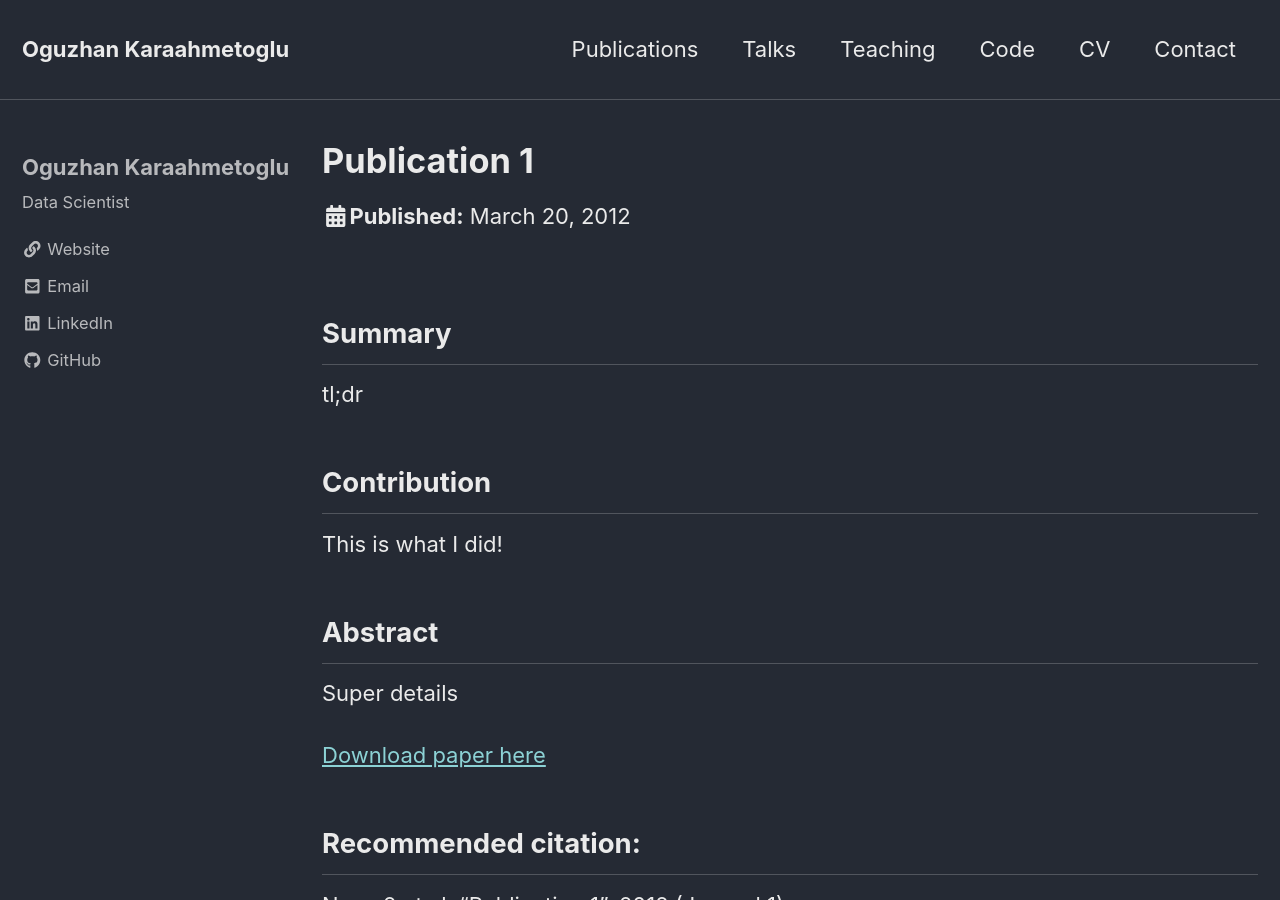
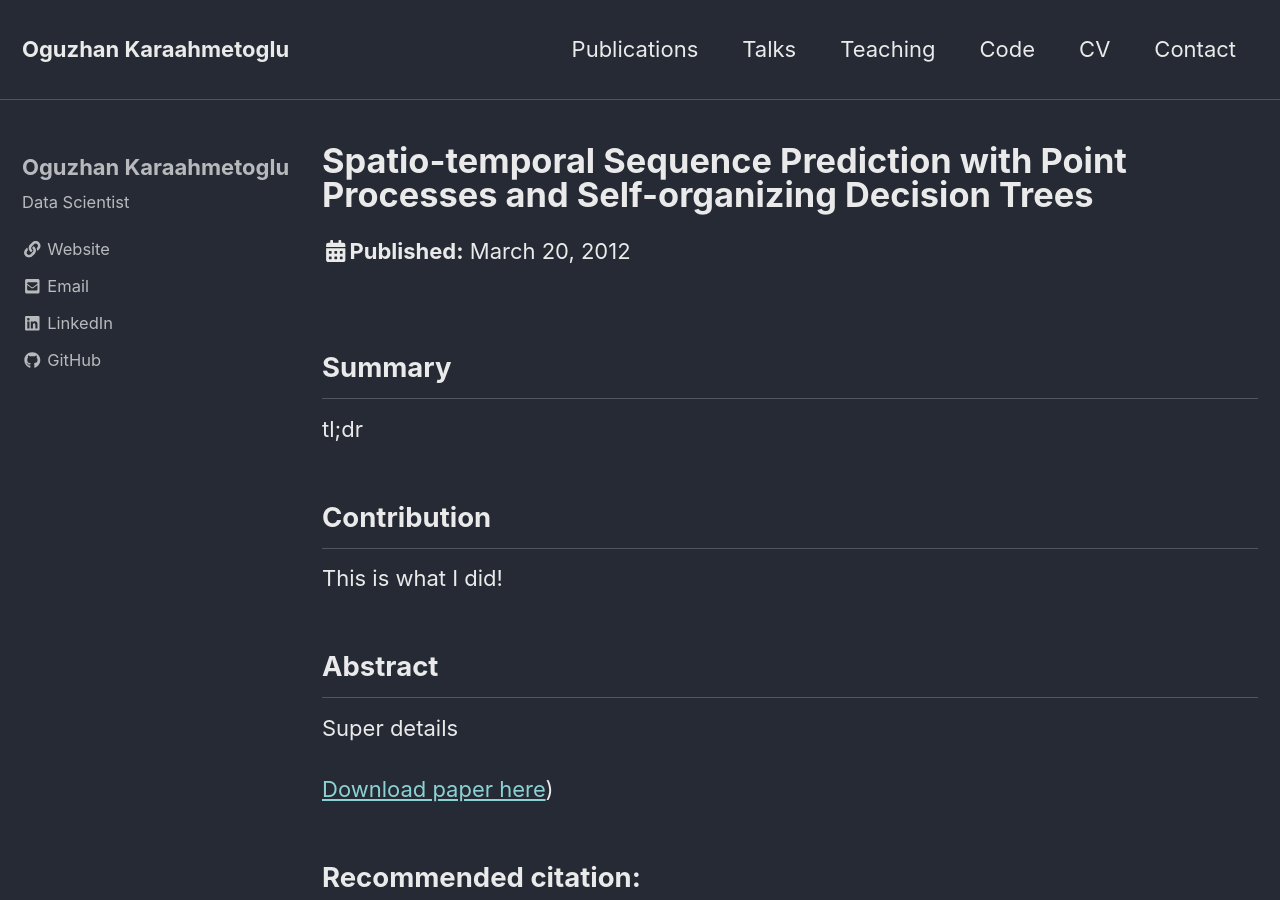
Before and after one commit to Oguzhanka/oguzhanka, a Jekyll site: the page built from _publications/publication1.md, in a window 1280 px wide and 900 px high. Built offline with Jekyll 4.4.1, drawn with Linux system fonts in a browser that asks for light colours; nearby versions of some CDN libraries.

Commit message:
Update publication1.md

```diff
--- a/_publications/publication1.md
+++ b/_publications/publication1.md
@@ -1,5 +1,5 @@
 ---
-title: "Publication 1"
+title: "Spatio-temporal Sequence Prediction with Point Processes and Self-organizing Decision Trees"
 collection: publications
 permalink: /publications/publication1
 excerpt: "We did some things and then published them."
@@ -16,7 +16,7 @@ This is what I did!
 ## Abstract
 Super details
 
-[Download paper here](https://www.paper.link/)
+[Download paper here](https://arxiv.org/abs/2006.14426))
 
 ## Recommended citation:
 Name2 et al. "Publication 1", 2012 (Journal 1)
```
